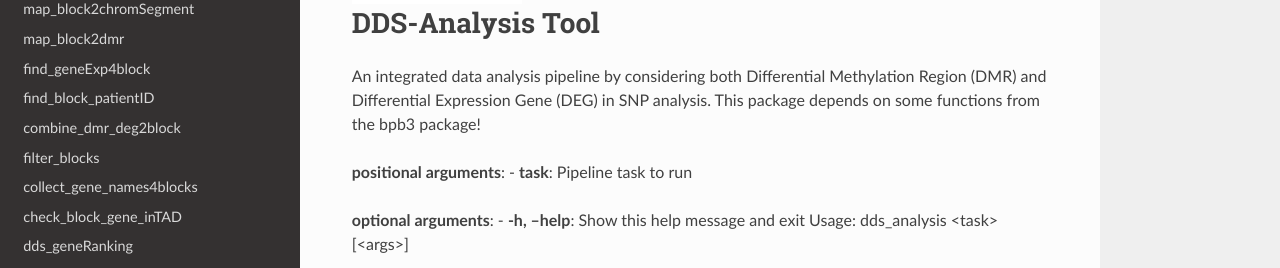
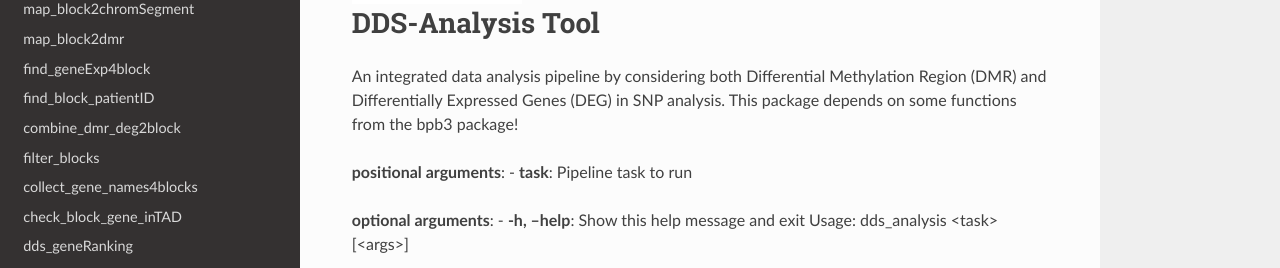
Before and after one commit to Omer0191/dds_analysis, a Sphinx documentation site: the page built from docs/source/index.rst, in a window 1280 px wide and 900 px high. Shown: the part 199-467 px from the top of the window. Built offline with Sphinx 7.4.7 and the Read the Docs theme 2.0.0, drawn with Linux system fonts in a browser that asks for light colours.

Commit message:
Update index.rst

```diff
--- a/docs/source/index.rst
+++ b/docs/source/index.rst
@@ -7,7 +7,7 @@
 =================
 DDS-Analysis Tool
 =================
-An integrated data analysis pipeline by considering both Differential Methylation Region (DMR) and Differential Expression Gene (DEG) in SNP analysis. This package depends on some functions from the bpb3 package!
+An integrated data analysis pipeline by considering both Differential Methylation Region (DMR) and Differentially Expressed Genes (DEG) in SNP analysis. This package depends on some functions from the bpb3 package!
 
 **positional arguments**:
 - **task**: Pipeline task to run
```
